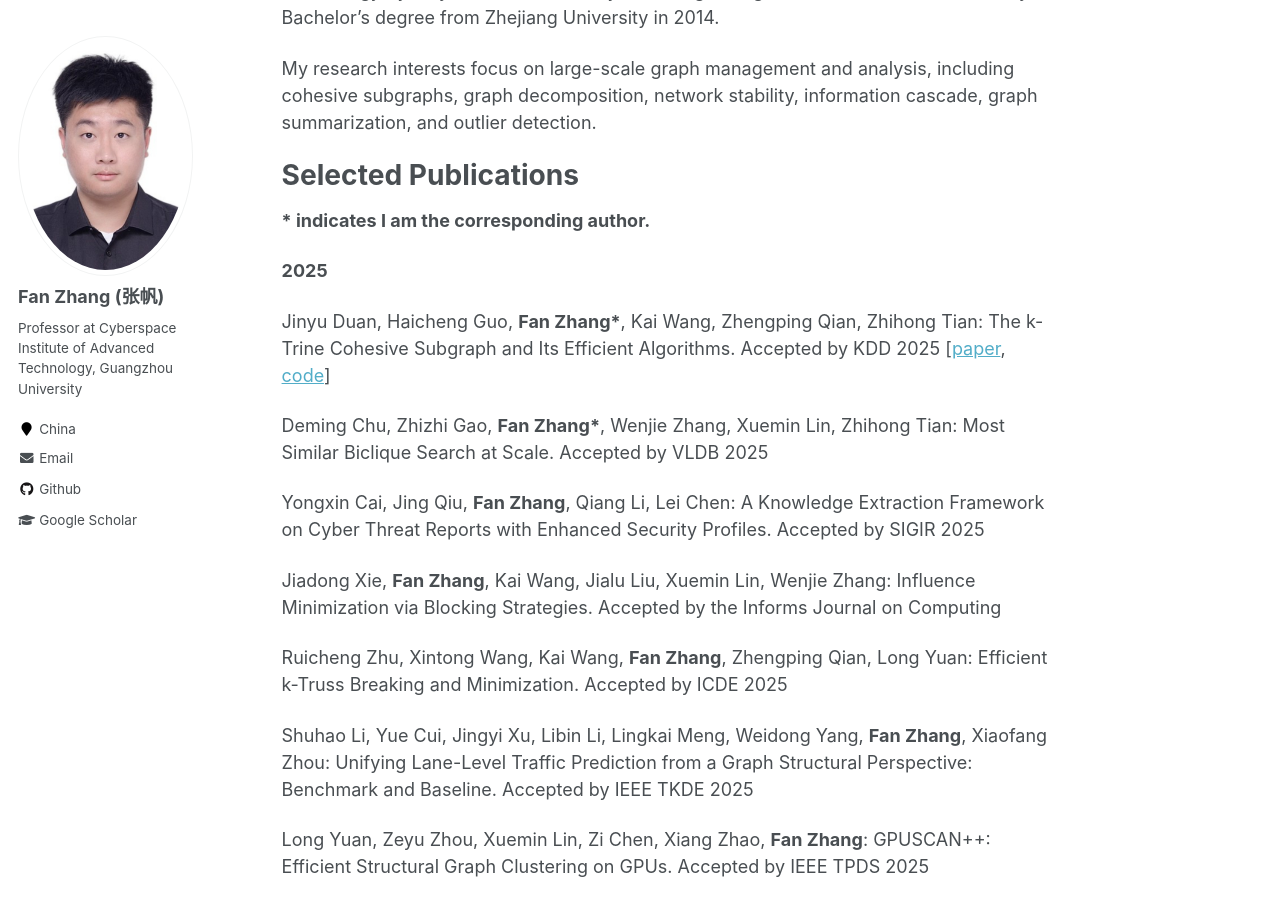
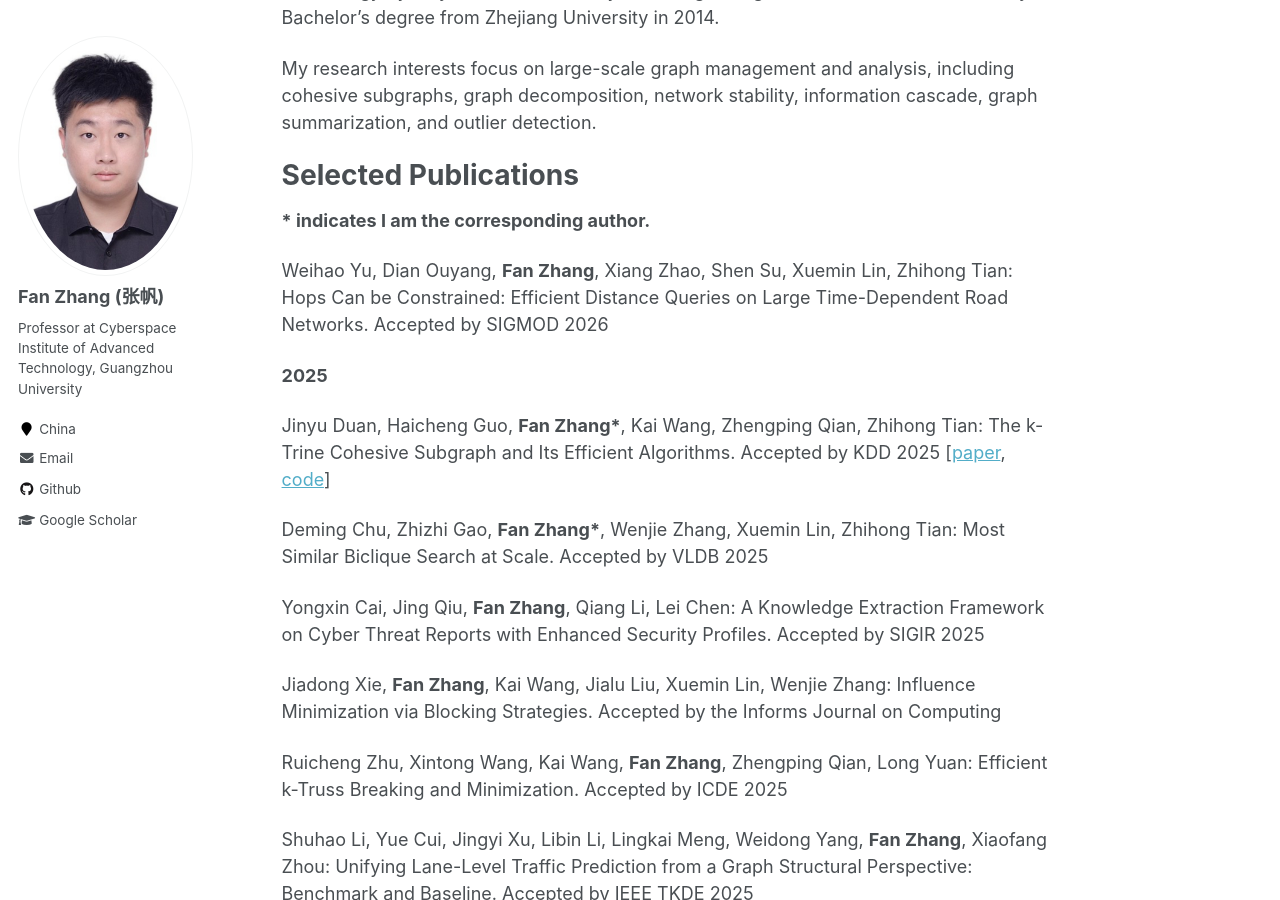
Before and after one commit to fanzhangcs/fanzhangcs.github.io, a Jekyll site: the page built from _pages/about.md, in a window 1280 px wide and 900 px high, scrolled down 318 px. Built offline with Jekyll 4.4.1, drawn with Linux system fonts in a browser that asks for light colours.

Commit message:
Update about.md

```diff
--- a/_pages/about.md
+++ b/_pages/about.md
@@ -26,6 +26,8 @@ My research interests focus on large-scale graph management and analysis, includ
 Selected Publications
 ======
 **\* indicates I am the corresponding author.**
+
+Weihao Yu, Dian Ouyang, **Fan Zhang**, Xiang Zhao, Shen Su, Xuemin Lin, Zhihong Tian: Hops Can be Constrained: Efficient Distance Queries on Large Time-Dependent Road Networks. Accepted by SIGMOD 2026
 
 **2025**
 
```
